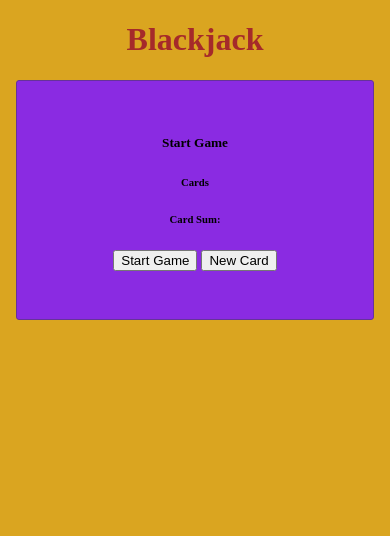
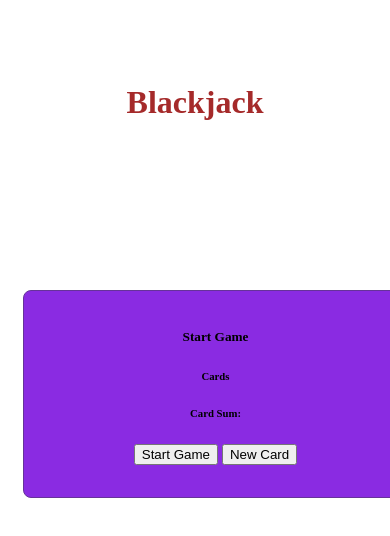
Before and after one commit to Zahid232/Black-Jack, a plain HTML site: page index.html in a window 390 px wide. Drawn offline with Linux system fonts and the light colour scheme.

Commit message:
Update styles.css

```diff
--- a/styles.css
+++ b/styles.css
@@ -17,3 +17,19 @@ div{
 h1{
     color: brown;
 }
+
+@media screen and (max-width:600px){
+    body{
+        background: #fff;
+    }
+
+    div{
+        width: 90vw;
+        margin:20vh 15px;
+        padding: 1rem;
+        border-radius: 8px;
+    }
+    h1{
+        margin-top: 10vh;
+    }
+}
```
